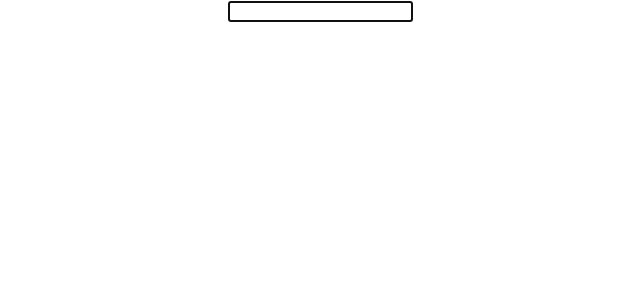
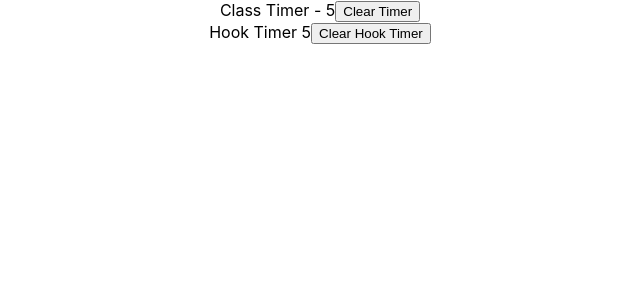
Before and after one commit to WilsonHo/react_learning, a React (Create React App) app: page / in a window 1280 px wide. Shown: the top 300 px of the page, without its empty margins (320-960 px from the left). Built offline with nearby package versions, Linux system fonts and the light colour scheme.

Commit message:
[Hook] - useRef part 02

```diff
--- a/src/App.js
+++ b/src/App.js
@@ -1,11 +1,13 @@
 import React from 'react';
 import './App.css';
-import FocusInput from "./components/useRef/FocusInput";
+import ClassTimer from "./components/useRef/ClassTimer";
+import HookTimer from "./components/useRef/HookTimer";
 
 function App() {
   return (
       <div className="App">
-        <FocusInput/>
+        <ClassTimer/>
+        <HookTimer/>
       </div>
   );
 }
--- /dev/null
+++ b/src/components/useRef/ClassTimer.js
@@ -0,0 +1,33 @@
+import React, {Component} from 'react';
+
+class ClassTimer extends Component {
+  interval
+  constructor(props){
+    super(props);
+    this.state = {
+      timer: 0
+    }
+  }
+
+  componentDidMount() {
+    this.interval = setInterval(()=>{
+      this.setState(prev => ({timer: prev.timer + 1}))
+    }, 1000)
+  }
+
+  componentWillUnmount() {
+    clearInterval(this.interval)
+  }
+
+
+  render() {
+    return (
+      <div>
+        Class Timer - {this.state.timer}
+        <button onClick={() => clearInterval(this.interval)}>Clear Timer</button>
+      </div>
+    );
+  }
+}
+
+export default ClassTimer;
--- /dev/null
+++ b/src/components/useRef/HookTimer.js
@@ -0,0 +1,26 @@
+import React, {useEffect, useRef, useState} from 'react';
+
+const HookTimer = pros => {
+  const [timer, setTimer] = useState(0);
+
+  const intervalRef = useRef();
+
+  useEffect(() => {
+    intervalRef.current = setInterval(() => {
+      setTimer(prev => prev + 1)
+    }, 1000)
+    return () => {
+      clearInterval(intervalRef.current)
+    };
+  }, []);
+
+
+  return (
+    <div>
+      Hook Timer {timer}
+      <button onClick={() => clearInterval(intervalRef.current)}>Clear Hook Timer</button>
+    </div>
+  );
+};
+
+export default HookTimer;
```
